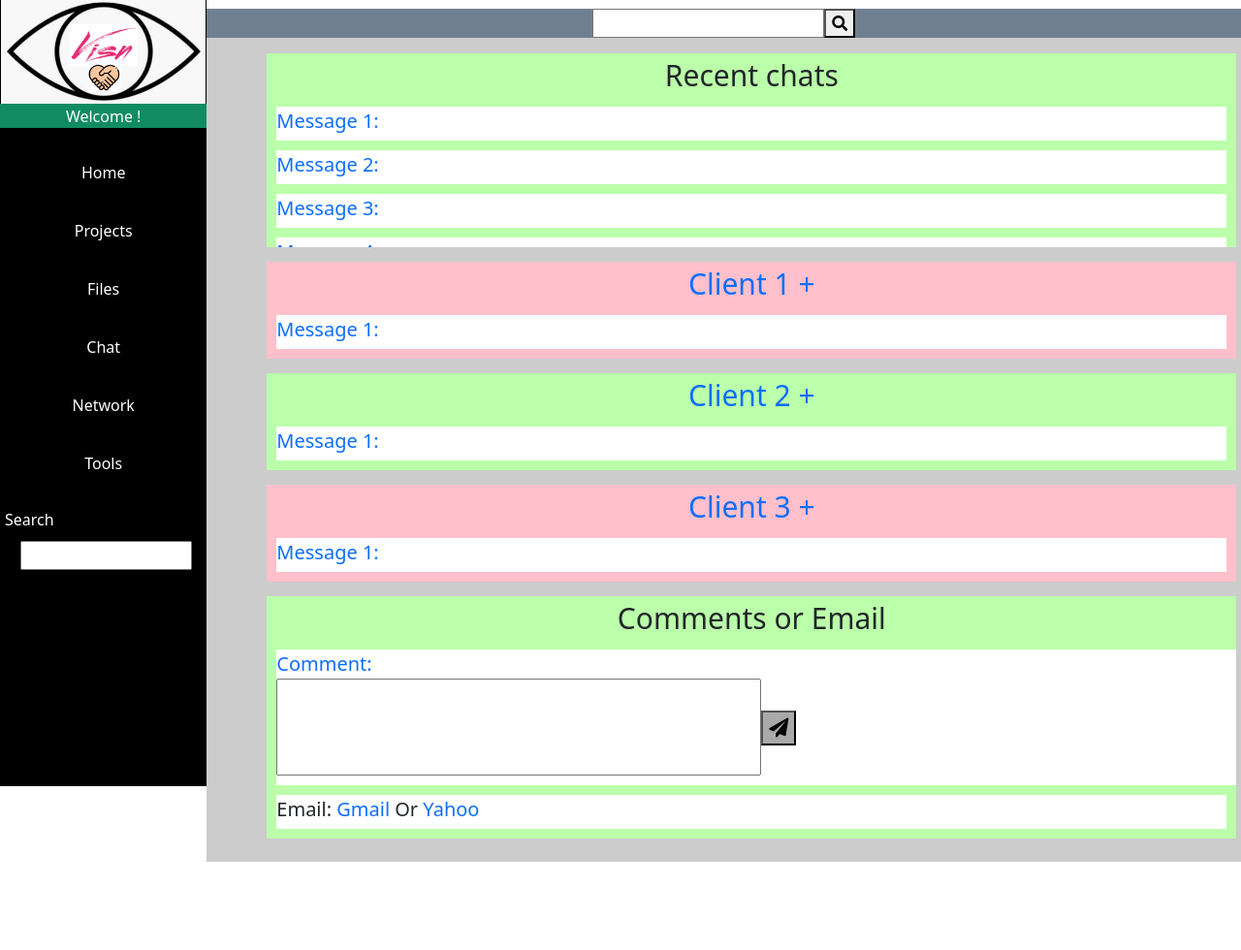
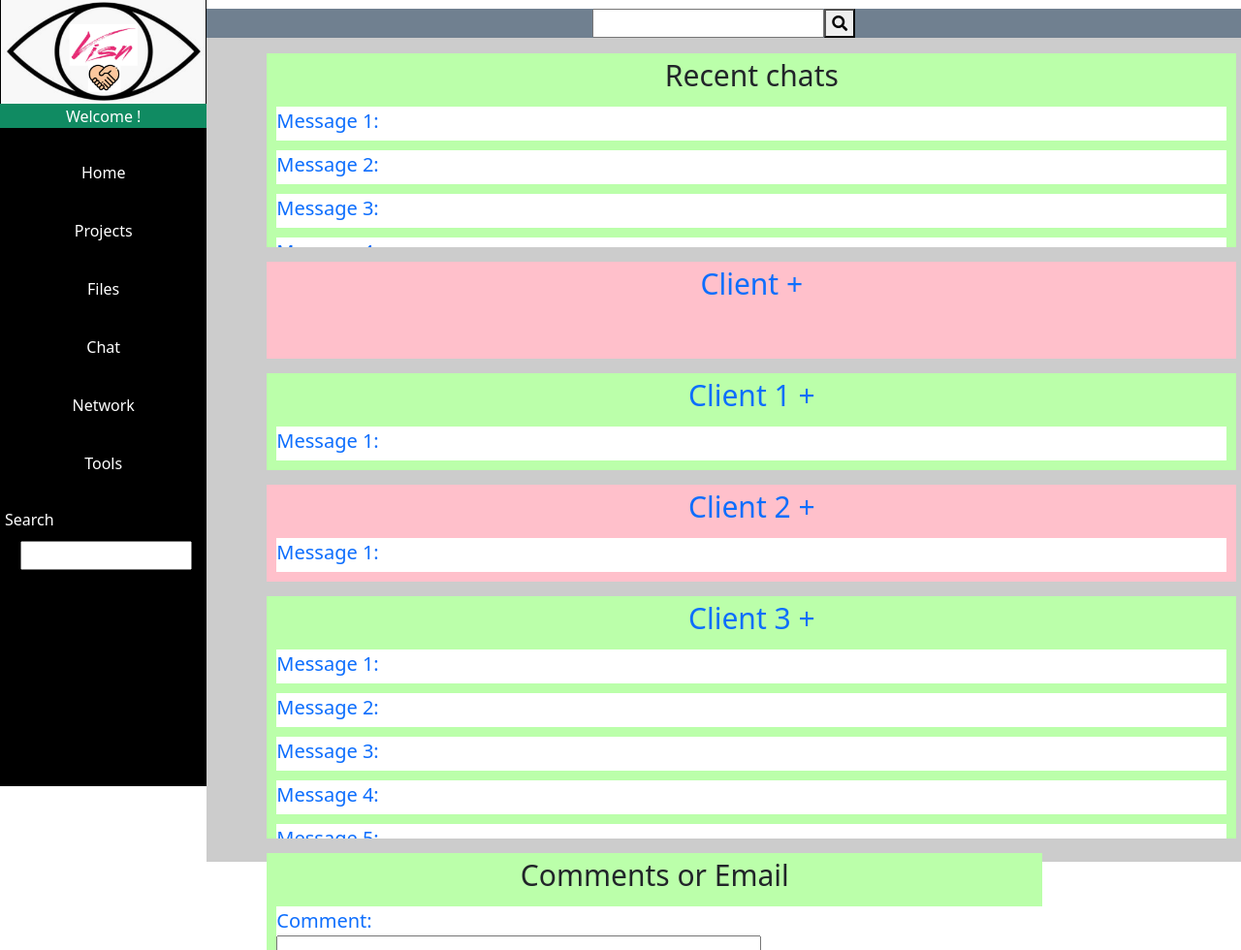
Before and after one commit to aVISN/CS425_F21, a Django app: page /chat/ in a window 1280 px wide; the page is wider, and only the part inside the window is pictured. Shown: the part 56-1036 px from the top of that part at 97% size. Before the commit the page ends 945 px from the top of that part, so only its background shows below. Run offline with Django 3.2, Linux system fonts and the light colour scheme.

Commit message:
Update chat.html

```diff
--- a/srv/apps/visn/pages/templates/chat.html
+++ b/srv/apps/visn/pages/templates/chat.html
@@ -41,6 +41,11 @@
                          </span>
                    </div>
                 </li>
+
+                <li class="srol">
+                  <a href="###">Client <span class="jia"> <a href="###">+</a></span></a>
+                </li>
+
                 <li class="srol">
                     <a href="###">Client 1 <span class="jia"> <a href="#GG">+</a></span></a>
                     <span class="rchat">
@@ -113,7 +118,7 @@
                      <div class="kuang">
                         <form class="xie" action="#">
                            <input class="zi"  type="text"><button class="anniu">
-                              <i class="fas fa-paper-plane" aria-hidden="true"></i>
+                              <i class="fa fa-paper-plane" aria-hidden="true"></i>
                            </button>
                         </form>
                      </div>
@@ -129,4 +134,5 @@
 
    </div>
 
+
 {% endblock content %}
```
